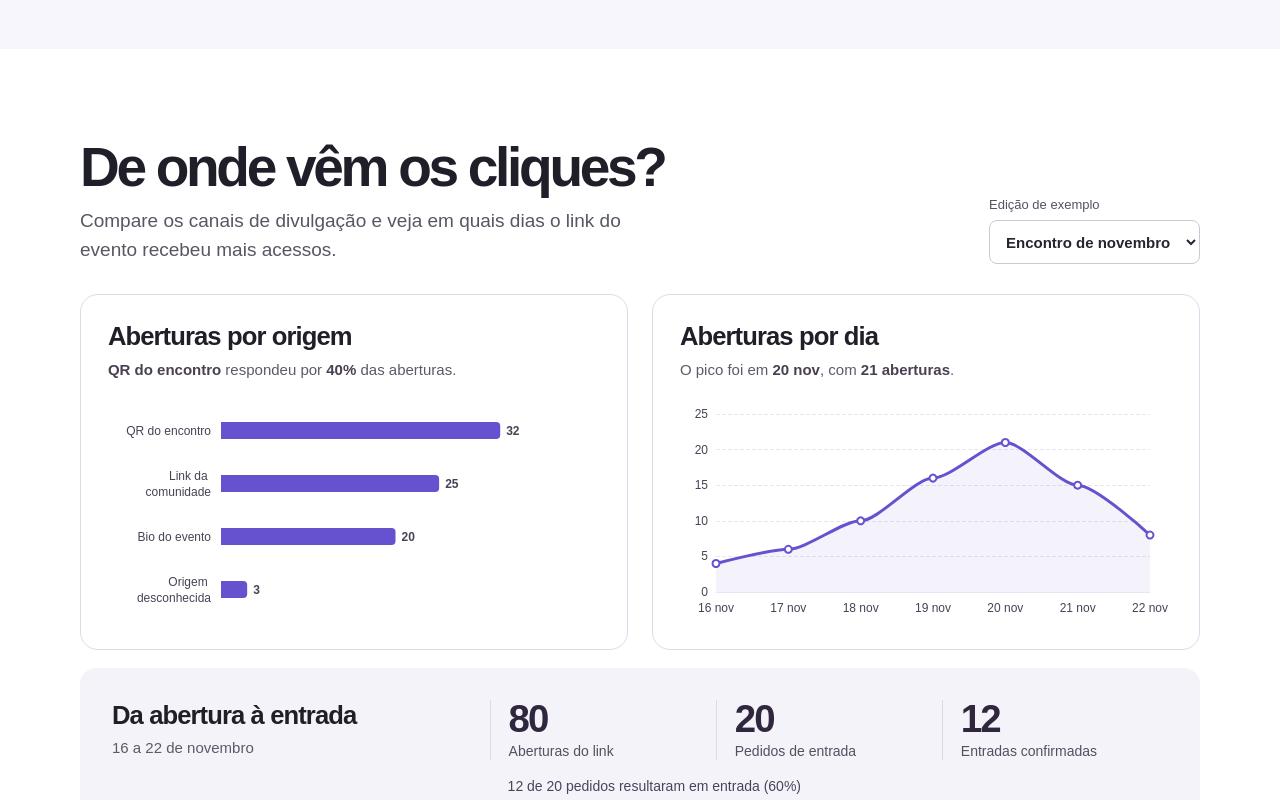
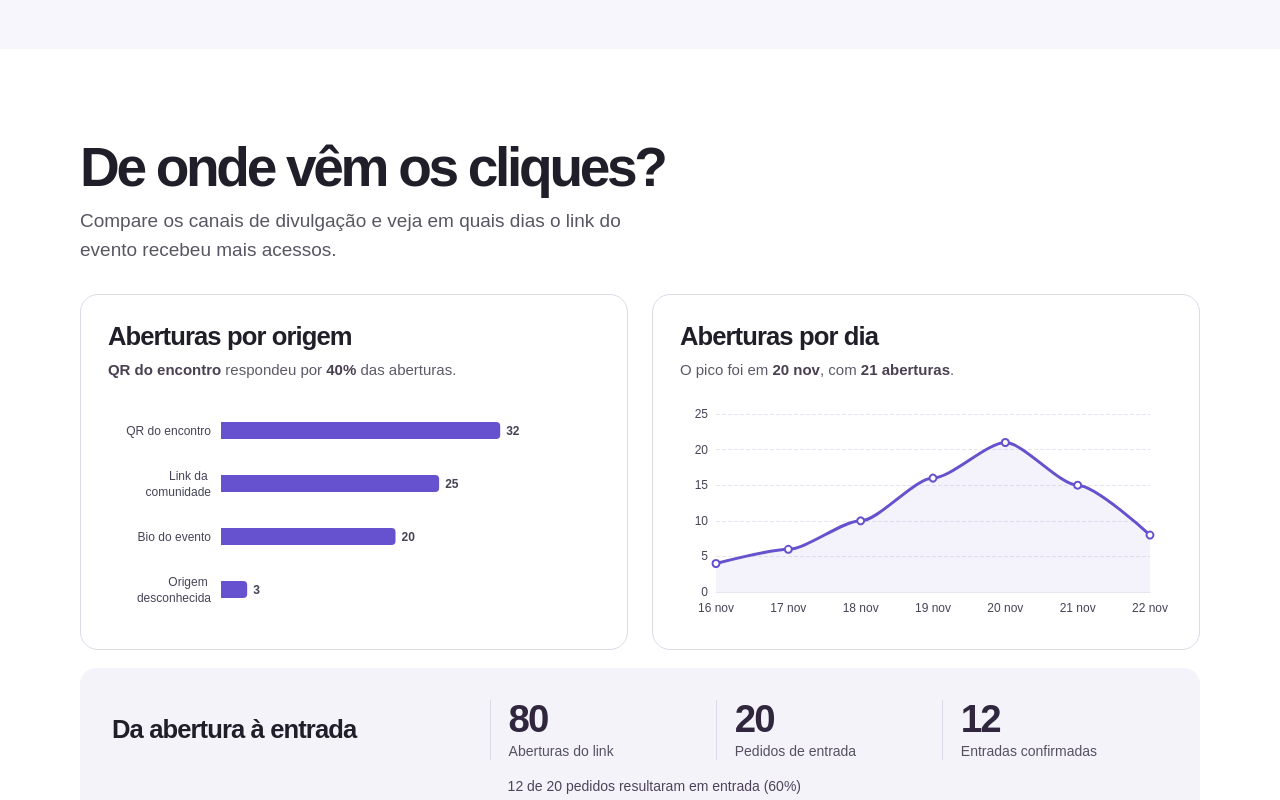
Before and after one commit to GuilhermeSerafim/orbcommu, a Next.js app in the folder web/: page /organizadores in a window 1280 px wide. Shown: the part 1940-2740 px from the top of the page. Built offline with nearby package versions, Linux system fonts and the light colour scheme.

Commit message:
refactor(landing): remove the edition filter and period captions

```diff
--- a/web/app/organizadores/relatorios.module.css
+++ b/web/app/organizadores/relatorios.module.css
@@ -6,13 +6,6 @@
 }
 
 .conteudo { max-width: 1120px; margin-inline: auto; }
-
-.cabecalho {
-  display: flex;
-  justify-content: space-between;
-  align-items: flex-end;
-  gap: 24px;
-}
 
 .cabecalho h2 {
   margin: 0 0 12px;
@@ -27,19 +20,7 @@
   line-height: 1.5;
 }
 
-.cabecalho label { display: grid; gap: 6px; color: #56525f; font-size: 13px; }
-.cabecalho select {
-  appearance: auto;
-  min-height: 44px;
-  padding: 9px 12px;
-  border: 1px solid #ccc8d7;
-  border-radius: 8px;
-  background: white;
-  color: #292431;
-  font: 600 15px var(--corpo);
-}
-
-.secao :is(select, summary):focus-visible { outline: 3px solid #6652ce; outline-offset: 3px; }
+.dados summary:focus-visible { outline: 3px solid #6652ce; outline-offset: 3px; }
 
 .graficos {
   display: grid;
@@ -57,12 +38,12 @@
   background: white;
 }
 
-.graficos h3, .tituloResumo h3 {
+.graficos h3, .resumo h3 {
   font: 650 clamp(21px, 2vw, 27px)/1.15 var(--titulo);
   letter-spacing: -.035em;
 }
 
-.graficos figcaption p, .tituloResumo p {
+.graficos figcaption p {
   margin-top: 7px;
   color: #5d5968;
   font-size: 15px;
@@ -106,7 +87,6 @@
 .tabelas :is(th, td):last-child { text-align: right; font-variant-numeric: tabular-nums; }
 
 @media (max-width: 760px) {
-  .cabecalho { align-items: start; flex-direction: column; gap: 16px; }
   .graficos, .tabelas { grid-template-columns: 1fr; }
   .graficos { margin-top: 22px; }
   .plotagem { height: 204px; margin-top: 12px; }
--- a/web/app/organizadores/relatorios.tsx
+++ b/web/app/organizadores/relatorios.tsx
@@ -9,7 +9,6 @@ const GraficoEdicao = dynamic(() => import("./grafico-edicao"), { ssr: false })
 const percentual = new Intl.NumberFormat("pt-BR", { style: "percent", maximumFractionDigits: 1 })
 
 export function Relatorios() {
-  const [edicao, selecionarEdicao] = useState<keyof typeof edicoes>("nov")
   const areaGraficos = useRef<HTMLDivElement>(null)
   const [mostrarGraficos, definirMostrarGraficos] = useState(false)
 
@@ -26,12 +25,12 @@ export function Relatorios() {
     return () => observador.disconnect()
   }, [])
 
-  const { periodo, primeiroDia, dias, origens: cliquesPorOrigem, pedidos, entradas } = edicoes[edicao]
+  const { primeiroDia, dias, origens: cliquesPorOrigem, pedidos, entradas } = edicoes.nov
   const aberturas = dias.reduce((total, cliques) => total + cliques, 0)
   const conversao = percentual.format(entradas / pedidos)
   const porOrigem = origens.map((nome, i) => ({ nome, valor: cliquesPorOrigem[i] }))
     .sort((a, b) => b.valor - a.valor)
-  const porDia = dias.map((valor, i) => ({ nome: `${primeiroDia + i} ${edicao}`, valor }))
+  const porDia = dias.map((valor, i) => ({ nome: `${primeiroDia + i} nov`, valor }))
   const destaque = porOrigem[0]
   const pico = porDia.reduce((maior, dia) => dia.valor > maior.valor ? dia : maior)
 
@@ -39,16 +38,8 @@ export function Relatorios() {
     <section id="relatorios" aria-labelledby="relatorios-titulo" className={estilos.secao}>
       <div className={estilos.conteudo}>
         <header className={estilos.cabecalho}>
-          <div>
-            <h2 id="relatorios-titulo">De onde vêm os cliques?</h2>
-            <p>Compare os canais de divulgação e veja em quais dias o link do evento recebeu mais acessos.</p>
-          </div>
-          <label>
-            Edição de exemplo
-            <select value={edicao} onChange={evento => selecionarEdicao(evento.target.value as keyof typeof edicoes)}>
-              {Object.entries(edicoes).map(([id, { nome }]) => <option key={id} value={id}>{nome}</option>)}
-            </select>
-          </label>
+          <h2 id="relatorios-titulo">De onde vêm os cliques?</h2>
+          <p>Compare os canais de divulgação e veja em quais dias o link do evento recebeu mais acessos.</p>
         </header>
 
         <div className={estilos.graficos} ref={areaGraficos}>
@@ -69,10 +60,7 @@ export function Relatorios() {
         </div>
 
         <div className={estilos.resumo}>
-          <div className={estilos.tituloResumo}>
-            <h3>Da abertura à entrada</h3>
-            <p>{periodo}</p>
-          </div>
+          <h3>Da abertura à entrada</h3>
           <dl className={estilos.metricas}>
             {[
               { nome: "Aberturas do link", valor: aberturas },
--- a/web/components/ui/ink-orbit-features.module.css
+++ b/web/components/ui/ink-orbit-features.module.css
@@ -213,7 +213,6 @@
 .grafico input { position: absolute; z-index: 2; inset: 0 5.88%; width: 88.24%; height: 100%; margin: 0; opacity: 0; cursor: crosshair; touch-action: pan-y; }
 .grafico:has(input:focus-visible), .secao button:focus-visible { outline: 2px solid var(--acento); outline-offset: 4px; }
 .eixo { position: absolute; inset: auto 3% -10px; display: flex; justify-content: space-between; color: var(--suave); font: 11px/1.25 monospace; }
-.rodape { display: block; margin-top: 20px; color: var(--suave); font-size: 13px; }
 
 @media (max-width: 740px) {
   .par { grid-template-columns: 1fr; gap: 24px; margin-top: 24px; }
--- a/web/components/ui/ink-orbit-features.tsx
+++ b/web/components/ui/ink-orbit-features.tsx
@@ -161,7 +161,6 @@ export function InkOrbitFeatures() {
         <h2 id="titulo-operacao">A operação da <span>sua comunidade</span></h2>
         <FluxoDaEdicao />
         <div className={estilos.par}><MapaDeOrigens automatico={automatico} /><CurvaDeEntradas /></div>
-        <small className={estilos.rodape}>Edição de exemplo · {edicoes.nov.periodo}</small>
       </div>
     </section>
   )
```
Also changed, not shown: 2 other files (tests, documents, lock files or other folders).
